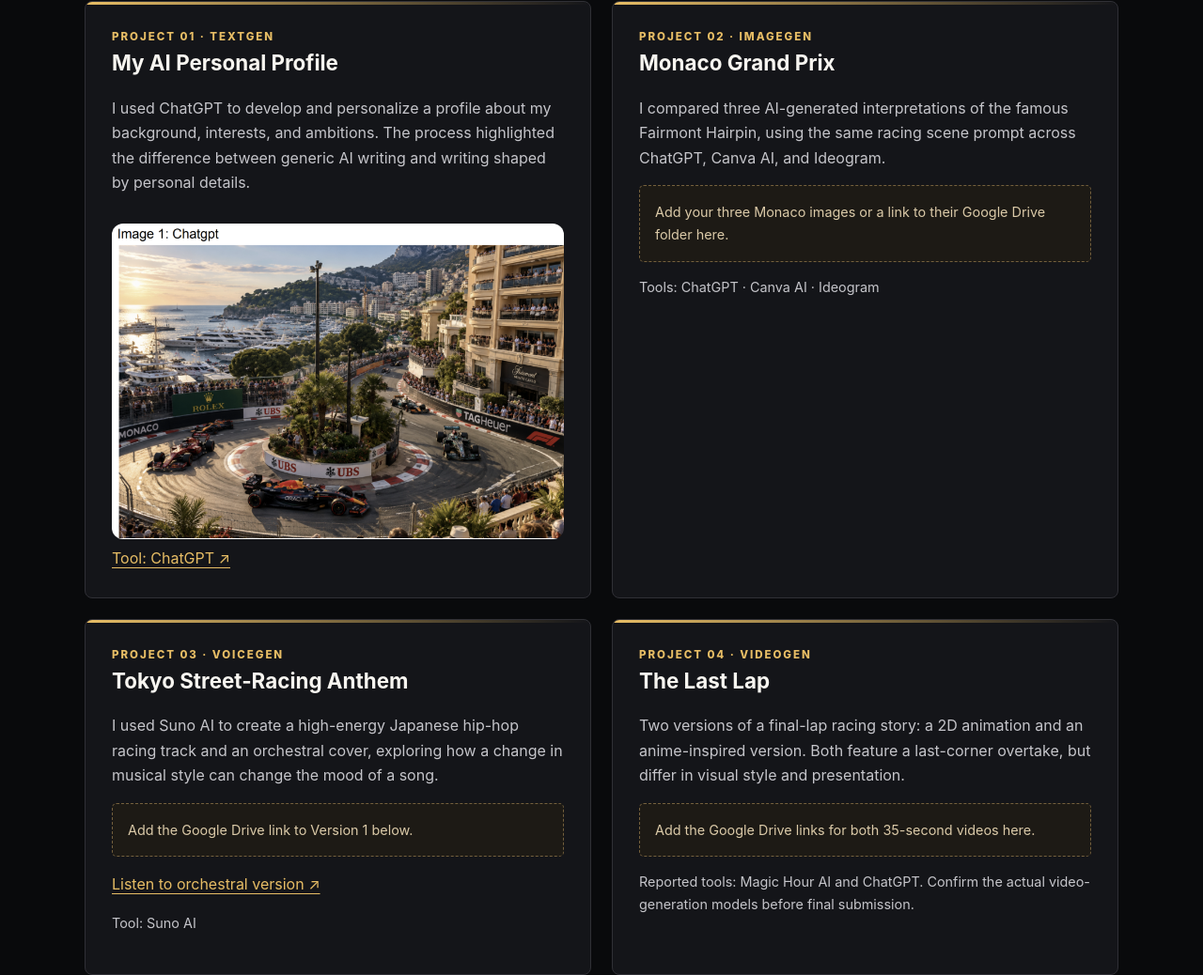
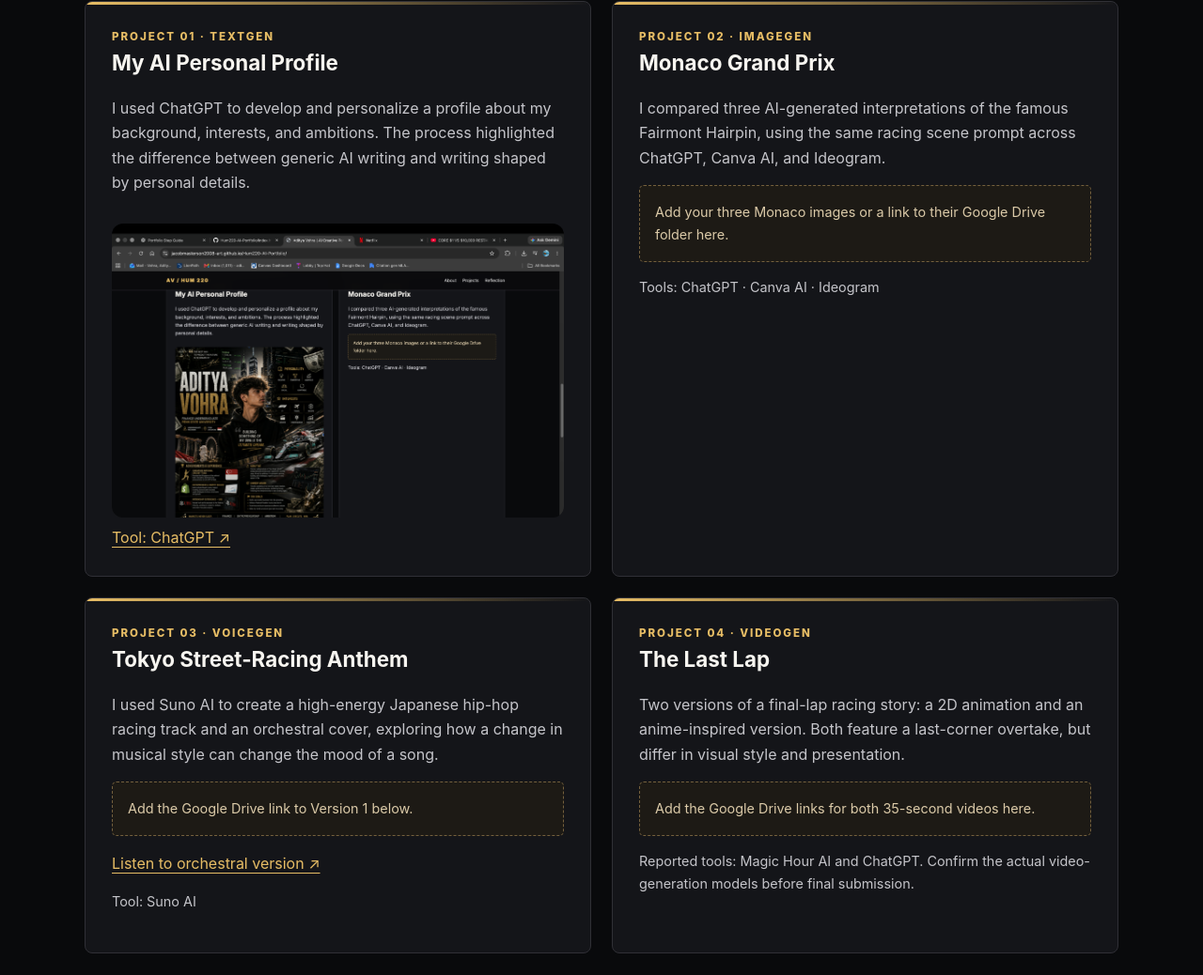
Before and after one commit to jacobmasterson2008-art/Hum220-AI-Portfolio, a plain HTML site: page index.html in a window 1280 px wide. Shown: the part 1601-2639 px from the top of the page at 94% size. Drawn offline with Linux system fonts and the light colour scheme.

Commit message:
Update index.html

```diff
--- a/index.html
+++ b/index.html
@@ -21,7 +21,7 @@
   <div class="hero"><div class="wrap"><div class="eyebrow">HUM 220 · AI Creative Portfolio</div><h1>CREATIVITY<br>MEETS <span>AI.</span></h1><p>I'm Aditya Vohra, a finance student at Penn State Harrisburg. This portfolio explores how AI can help turn ideas into writing, images, music, and video, inspired by my interests in Formula 1, technology, and entrepreneurship.</p><div class="actions"><a class="btn" href="#projects">Explore the projects ↓</a><a class="btn secondary" href="#about">About me</a></div></div></div>
   <section id="about"><div class="wrap"><span class="section-number">01 / THE DRIVER</span><h2>Behind the projects</h2><div class="about-grid"><div class="about-card"><h3>Aditya Vohra</h3><p>I'm a finance undergraduate at Penn State Harrisburg who grew up in Singapore. I enjoy Formula 1, cricket, investing, technology, and exploring how new ideas can become real businesses.</p><p>For HUM 220, I experimented with different AI tools and learned how much the results depend on the prompts, revisions, and creative decisions made by the person using them.</p></div><div class="stats"><div class="stat"><strong>04</strong><small>Creative AI projects</small></div><div class="stat"><strong>HUM</strong><small>220 final portfolio</small></div><div class="stat"><strong>F1</strong><small>Creative inspiration</small></div><div class="stat"><strong>2030</strong><small>Expected graduation</small></div></div></div></div></section>
   <section id="projects"><div class="wrap"><span class="section-number">02 / THE GRID</span><h2>AI projects</h2><p class="intro">Four creative experiments, each using AI differently. Open the linked artifacts to see the work behind the portfolio.</p><div class="grid">
-    <article class="project"><div class="tag">Project 01 · TextGen</div><h3>My AI Personal Profile</h3><p>I used ChatGPT to develop and personalize a profile about my background, interests, and ambitions. The process highlighted the difference between generic AI writing and writing shaped by personal details.</p><img src="image.png" alt="Aditya Vohra AI Personal Profile" style="width:100%;height:auto;border-radius:12px;margin-top:15px;"><a href="https://chatgpt.com" target="_blank" rel="noopener noreferrer">Tool: ChatGPT ↗</a></article>
+    <article class="project"><div class="tag">Project 01 · TextGen</div><h3>My AI Personal Profile</h3><p>I used ChatGPT to develop and personalize a profile about my background, interests, and ambitions. The process highlighted the difference between generic AI writing and writing shaped by personal details.</p><img src="profile.png" alt="Aditya Vohra AI Personal Profile" style="width:100%;height:auto;border-radius:12px;margin-top:15px;"><a href="https://chatgpt.com" target="_blank" rel="noopener noreferrer">Tool: ChatGPT ↗</a></article>
     <article class="project"><div class="tag">Project 02 · ImageGen</div><h3>Monaco Grand Prix</h3><p>I compared three AI-generated interpretations of the famous Fairmont Hairpin, using the same racing scene prompt across ChatGPT, Canva AI, and Ideogram.</p><div class="placeholder">Add your three Monaco images or a link to their Google Drive folder here.</div><p class="note">Tools: ChatGPT · Canva AI · Ideogram</p></article>
     <article class="project"><div class="tag">Project 03 · VoiceGen</div><h3>Tokyo Street-Racing Anthem</h3><p>I used Suno AI to create a high-energy Japanese hip-hop racing track and an orchestral cover, exploring how a change in musical style can change the mood of a song.</p><div class="placeholder">Add the Google Drive link to Version 1 below.</div><p><a href="https://suno.com/s/QvLke4MTlWQ9z7sj" target="_blank" rel="noopener noreferrer">Listen to orchestral version ↗</a></p><p class="note">Tool: Suno AI</p></article>
     <article class="project"><div class="tag">Project 04 · VideoGen</div><h3>The Last Lap</h3><p>Two versions of a final-lap racing story: a 2D animation and an anime-inspired version. Both feature a last-corner overtake, but differ in visual style and presentation.</p><div class="placeholder">Add the Google Drive links for both 35-second videos here.</div><p class="note">Reported tools: Magic Hour AI and ChatGPT. Confirm the actual video-generation models before final submission.</p></article>
```
